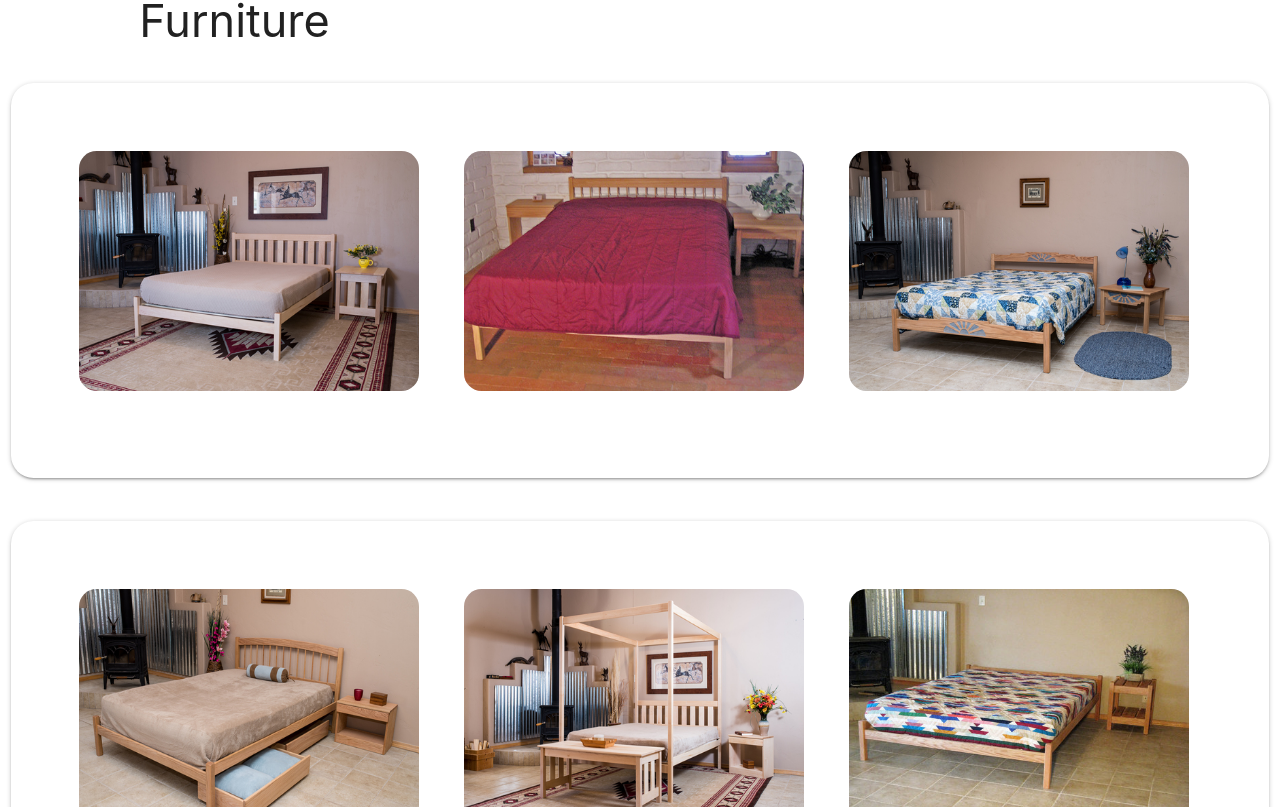
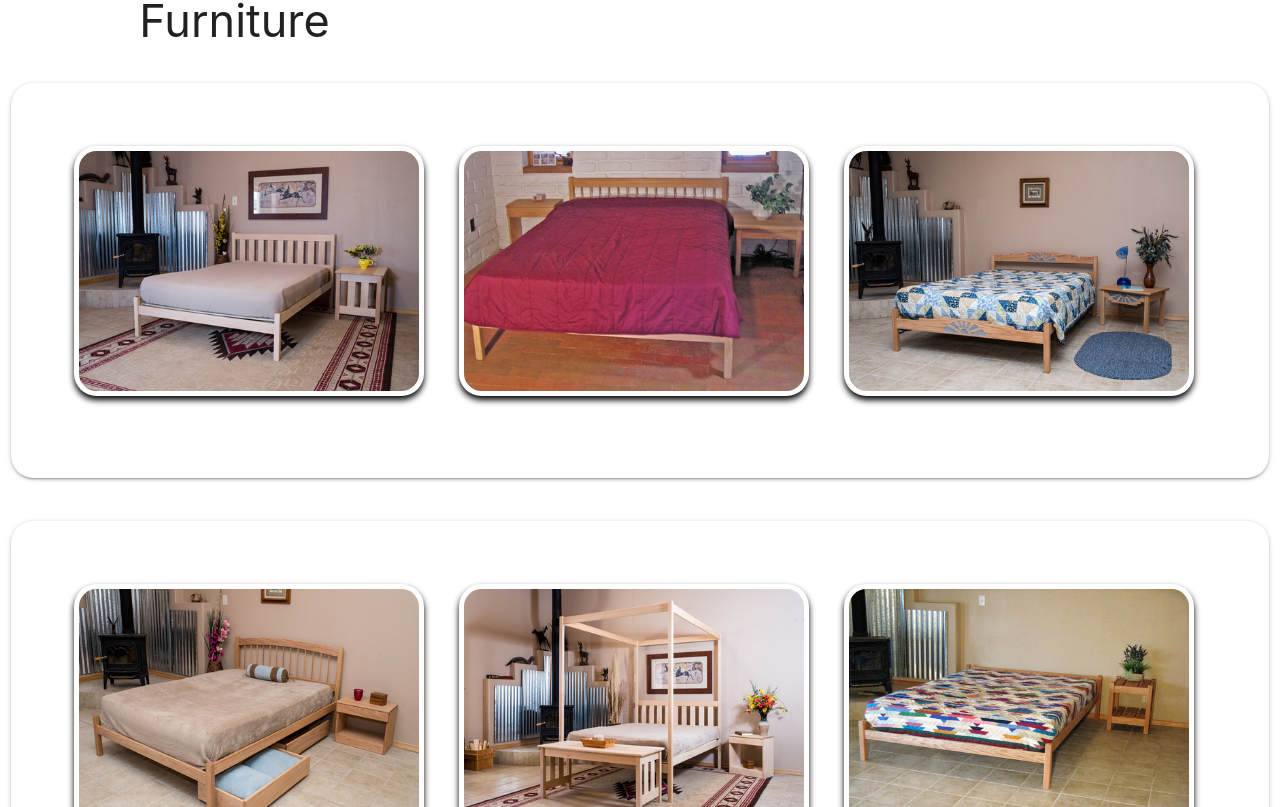
Before and after one commit to NOEL86/nomad, a React (Create React App) app in the folder client/: page / in a window 1280 px wide. Shown: the part 833-1640 px from the top of the page. Built offline with nearby package versions, Linux system fonts and the light colour scheme.

Commit message:
accidental pretty

```diff
--- a/client/src/Components/Furniture.css
+++ b/client/src/Components/Furniture.css
@@ -19,6 +19,7 @@
   display: block;
   padding: 5px;
   border-radius: 1.5em;
+  box-shadow: 0 4px 6px 0 black;
 }
 
 .imageContainer {
@@ -42,12 +43,12 @@
 
 .imageContainer:hover .overlay {
   opacity: 0.7;
+  /* transform: translateX(-50%) translateY(-50%); */
 }
 
 .text {
   color: white;
   font-family: "Lexend Deca", sans-serif;
-
   position: absolute;
   top: 50%;
   left: 50%;
```
